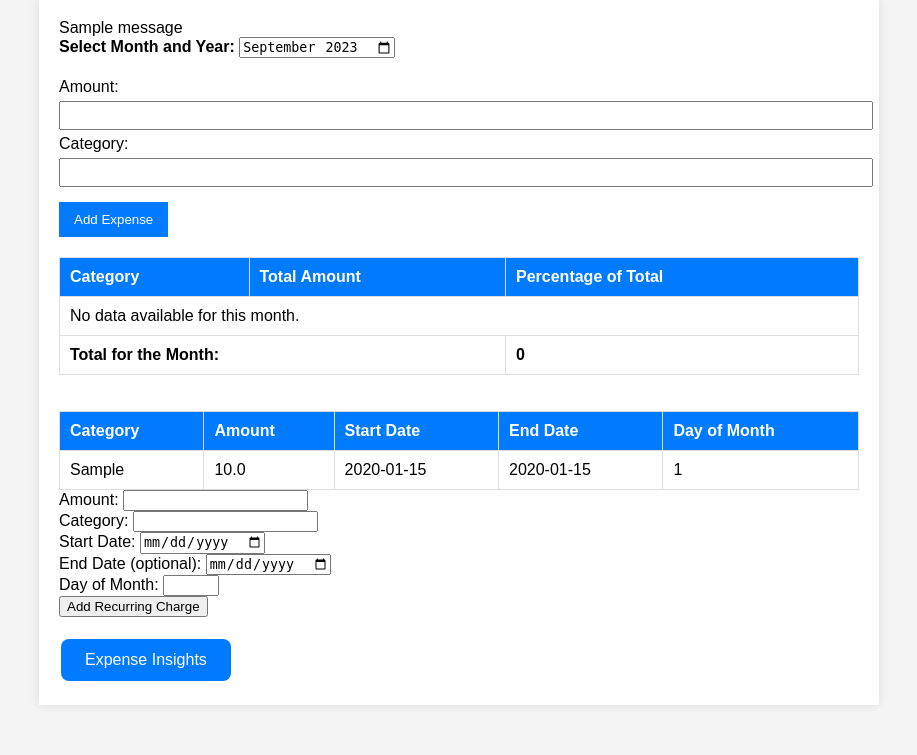
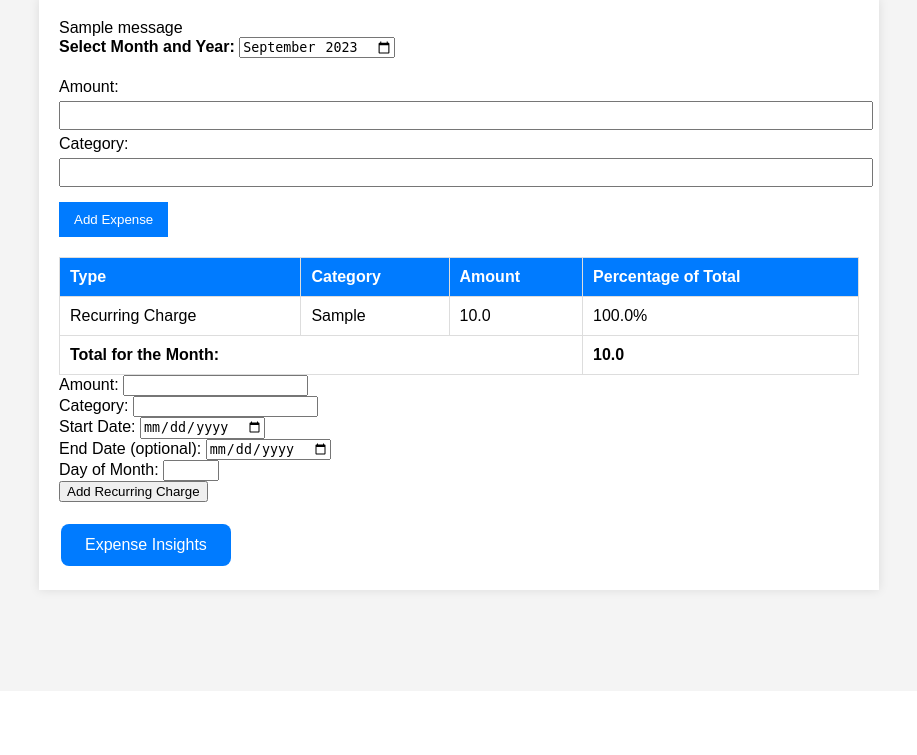
Before and after one commit to YukioRivera/expenseTracker, a Flask app: page / in a window 1280 px wide. Shown: the part 109-864 px from the top of the page, without its empty margins (181-1098 px from the left). After the commit the page ends 706 px from the top, so only its background shows below. Run offline with Flask 2, Linux system fonts and the light colour scheme; a user stored in the database is signed in; tables that the repository leaves empty hold one stand-in row (values such as "Sample post"); one stand-in notice (Sample message) is shown.

Commit message:
added both tables to a single html tables inside index.html but I still need to fix the expense_insights page and I'm going to work on making it look nicer

```diff
--- a/app/routes.py
+++ b/app/routes.py
@@ -45,43 +45,41 @@
     desired_date = request.args.get('date', default=datetime.now().strftime('%Y-%m'))
     year, month = map(int, desired_date.split('-'))
 
-    # Execute the SQL query
+    # Execute the SQL query for Expenses
     expenses = Expense.query.filter(db.extract('year', Expense.date_time) == year, db.extract('month', Expense.date_time) == month).all()
-    # print("expenses: ", expenses)
-
-    # Calculate totals and percentages
-    # print("sum(expense.amount for expense in expenses): ", sum(expense.amount for expense in expenses))
-    total = sum(expense.amount for expense in expenses)
-    category_totals = {}
-    for expense in expenses:
-        # print(f"expenses: ", expense)
-        # print(f"expense.category: ", expense.category)
-        # print("expense.category not in category_totals", expense.category not in category_totals)
-        if expense.category not in category_totals:
-            category_totals[expense.category] = 0
-        category_totals[expense.category] += expense.amount
-
-    category_percentages = {category: round((amount / total) * 100, 2) for category, amount in category_totals.items()}
-    # print("category_totals: {category_totals}")
-
-    # Get the list of unique categories that have recurring charges
-    recurring_categories = db.session.query(RecurringCharge.category).distinct().all()
-    print("recurring_categories: ", recurring_categories)
-    recurring_category_names = [category[0] for category in recurring_categories]
-    print("recurring_category_names: ", recurring_category_names)
 
     # Query the RecurringCharge table
     recurring_charges = RecurringCharge.query.filter_by(user_id=current_user.id).all()
 
+    # Step 1: Create a Unified Data Structure
+    unified_data = []
+    for expense in expenses:
+        unified_data.append({
+            'category': expense.category,
+            'amount': expense.amount,
+            'type': 'Expense'
+        })
+    for recurring_charge in recurring_charges:
+        unified_data.append({
+            'category': recurring_charge.category,
+            'amount': recurring_charge.amount,
+            'type': 'Recurring Charge'
+        })
+
+    # Step 2: Calculate Percentages
+    grand_total = sum(item['amount'] for item in unified_data)
+    for item in unified_data:
+        item['percentage_of_total'] = round((item['amount'] / grand_total) * 100, 2)
+
+    # Step 3: Sort the Data
+    sorted_data = sorted(unified_data, key=lambda x: x['category'])
+
+    # Step 4: Pass the Data to the Template
     return render_template(
         'index.html',
-        expenses=expenses,
-        total=total,
-        category_percentages=category_percentages,
-        desired_date=desired_date,
-        category_totals=category_totals,
-        recurring_category_names=recurring_category_names,
-        recurring_charges=recurring_charges  # pass the data to the template
+        data=sorted_data,
+        grand_total=grand_total,
+        desired_date=desired_date
     )
 
 @main.route('/expense_insights', methods=['GET'])
--- a/app/templates/index.html
+++ b/app/templates/index.html
@@ -22,22 +22,24 @@
         </div>
     </form>
 
-    <!-- Expenses Table -->
+    <!-- Unified Expenses and Recurring Charges Table -->
     <table class="expenses-table">
         <thead>
             <tr>
+                <th>Type</th>
                 <th>Category</th>
-                <th>Total Amount</th>
+                <th>Amount</th>
                 <th>Percentage of Total</th>
             </tr>
         </thead>
         <tbody>
-            {% if category_totals %}
-                {% for category, total_amount in category_totals.items() %}
+            {% if data %}
+                {% for item in data %}
                 <tr>
-                    <td>{{ category }}</td>
-                    <td>{{ total_amount }}</td>
-                    <td>{{ category_percentages[category] }}%</td>
+                    <td>{{ item.type }}</td>
+                    <td>{{ item.category }}</td>
+                    <td>{{ item.amount }}</td>
+                    <td>{{ item.percentage_of_total }}%</td>
                 </tr>
                 {% endfor %}
             {% else %}
@@ -48,43 +50,10 @@
         </tbody>
         <tfoot>
             <tr>
-                <td colspan="2">Total for the Month:</td>
-                <td>{{ total }}</td>
+                <td colspan="3">Total for the Month:</td>
+                <td>{{ grand_total }}</td>
             </tr>
         </tfoot>
-    </table>
-
-    <br>
-    <br>
-
-    <!-- Recurring Charges Table -->
-    <table class="expenses-table">
-        <thead>
-            <tr>
-                <th>Category</th>
-                <th>Amount</th>
-                <th>Start Date</th>
-                <th>End Date</th>
-                <th>Day of Month</th>
-            </tr>
-        </thead>
-        <tbody>
-            {% if recurring_charges %}
-                {% for charge in recurring_charges %}
-                <tr>
-                    <td>{{ charge.category }}</td>
-                    <td>{{ charge.amount }}</td>
-                    <td>{{ charge.start_date }}</td>
-                    <td>{{ charge.end_date or 'N/A' }}</td>
-                    <td>{{ charge.day_of_month }}</td>
-                </tr>
-                {% endfor %}
-            {% else %}
-                <tr>
-                    <td colspan="5">No recurring charges found.</td>
-                </tr>
-            {% endif %}
-        </tbody>
     </table>
 
     <!-- Recurring Charges Entry Form -->
```
